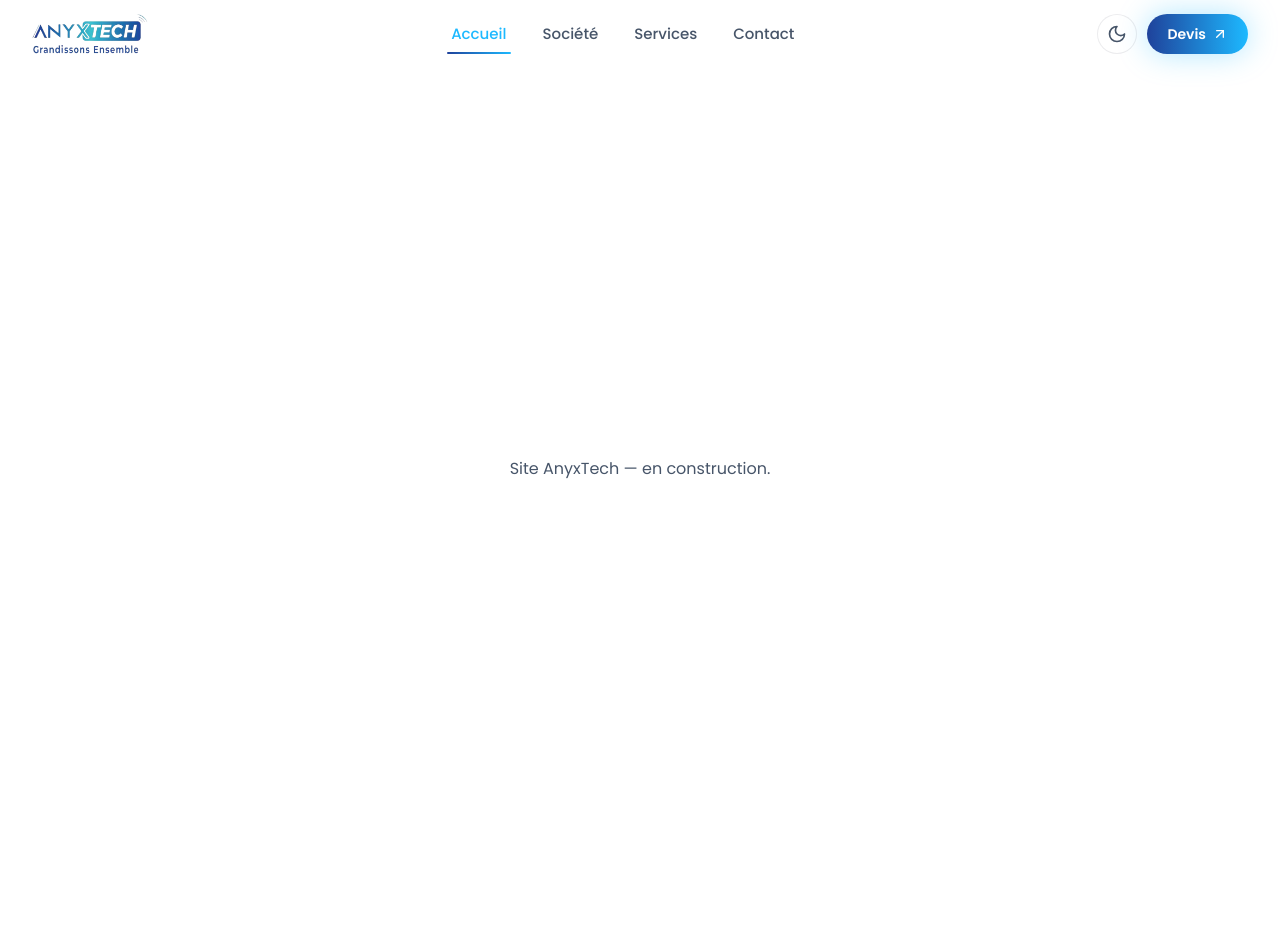
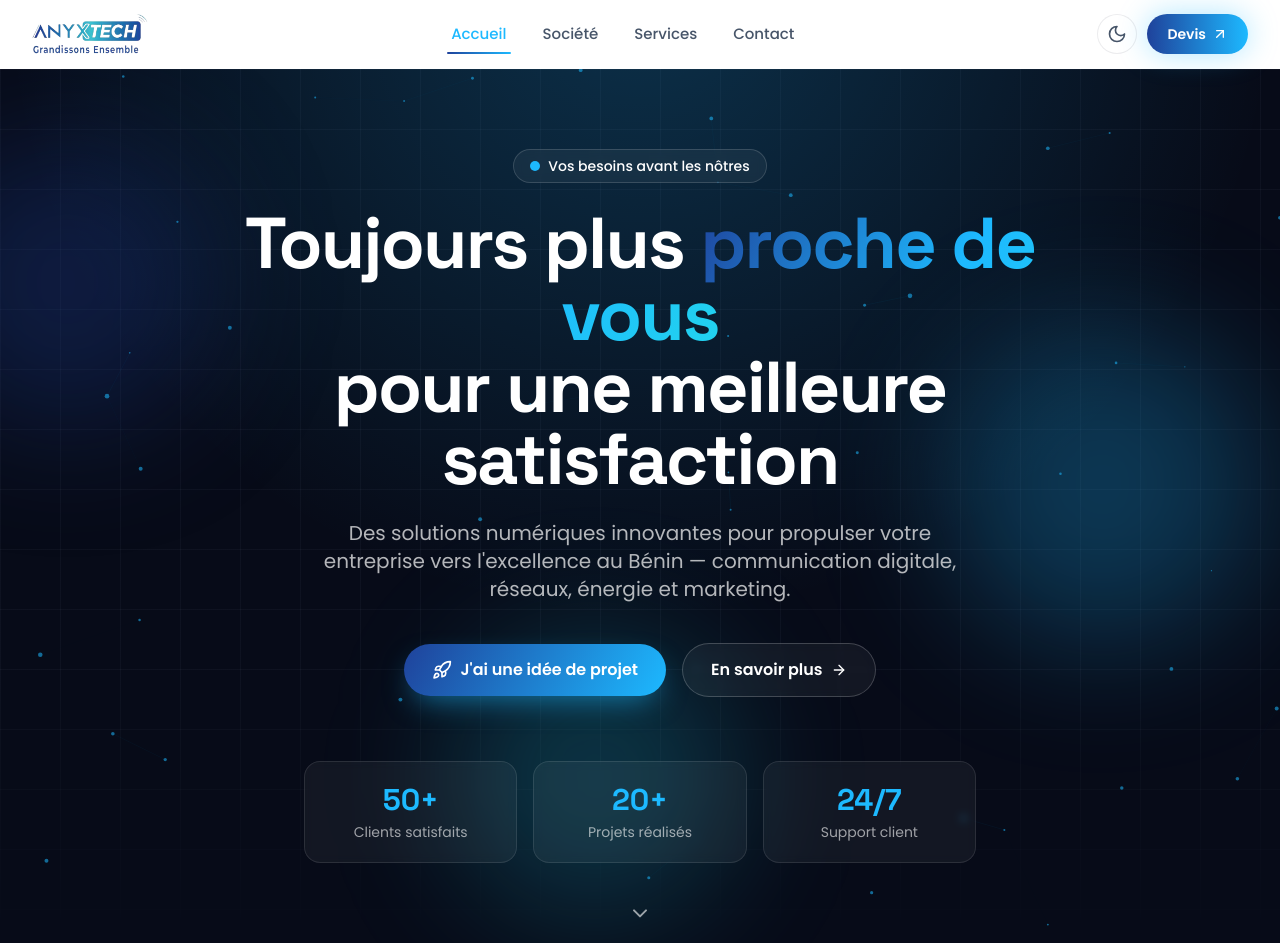
Before and after one commit to yamdev07/Anyxtech_site, a Next.js app: page / in a window 1280 px wide. Shown: the top 952 px of the page. Built offline with nearby package versions, Linux system fonts and the light colour scheme.

Commit message:
feat: section hero de l'accueil (fond anime, titre, CTA, indicateurs)

```diff
--- a/app/page.tsx
+++ b/app/page.tsx
@@ -1,7 +1,9 @@
+import Hero from "@/components/home/Hero";
+
 export default function Home() {
   return (
-    <main id="main" className="grid min-h-screen place-items-center">
-      <p className="text-soft">Site AnyxTech — en construction.</p>
+    <main id="main">
+      <Hero />
     </main>
   );
 }
--- /dev/null
+++ b/components/home/Hero.tsx
@@ -0,0 +1,123 @@
+"use client";
+
+import Link from "next/link";
+import { motion } from "framer-motion";
+import { Rocket, ArrowRight, ChevronDown } from "lucide-react";
+import Particles from "@/components/ui/Particles";
+import GlowOrbs from "@/components/ui/GlowOrbs";
+import { siteConfig } from "@/lib/site";
+
+const trust = [
+  { value: "50+", label: "Clients satisfaits" },
+  { value: "20+", label: "Projets réalisés" },
+  { value: "24/7", label: "Support client" },
+];
+
+const container = {
+  hidden: {},
+  visible: { transition: { staggerChildren: 0.12, delayChildren: 0.1 } },
+};
+const item = {
+  hidden: { opacity: 0, y: 24 },
+  visible: { opacity: 1, y: 0, transition: { duration: 0.7, ease: [0.22, 1, 0.36, 1] } },
+};
+
+export default function Hero() {
+  return (
+    <section className="relative flex min-h-[92vh] items-center overflow-hidden bg-ink text-white">
+      {/* Fonds décoratifs */}
+      <div className="absolute inset-0 grid-bg opacity-60 mask-fade-b" aria-hidden />
+      <div className="absolute inset-0 bg-[radial-gradient(circle_at_50%_-10%,rgba(29,185,255,0.22),transparent_55%)]" aria-hidden />
+      <GlowOrbs />
+      <Particles />
+
+      <div className="container-x relative z-10 py-20">
+        <motion.div
+          variants={container}
+          initial="hidden"
+          animate="visible"
+          className="mx-auto max-w-4xl text-center"
+        >
+          <motion.span
+            variants={item}
+            className="inline-flex items-center gap-2 rounded-full border border-white/15 bg-white/5 px-4 py-1.5 text-sm font-medium backdrop-blur-sm"
+          >
+            <span className="relative flex h-2.5 w-2.5">
+              <span className="absolute inline-flex h-full w-full animate-ping rounded-full bg-brand-light opacity-75" />
+              <span className="relative inline-flex h-2.5 w-2.5 rounded-full bg-brand-light" />
+            </span>
+            {siteConfig.tagline}
+          </motion.span>
+
+          <motion.h1
+            variants={item}
+            className="mt-6 font-display text-4xl font-bold leading-[1.05] tracking-tight sm:text-6xl md:text-7xl"
+          >
+            Toujours plus{" "}
+            <span className="text-gradient">proche de vous</span>
+            <br className="hidden sm:block" /> pour une meilleure satisfaction
+          </motion.h1>
+
+          <motion.p
+            variants={item}
+            className="mx-auto mt-6 max-w-2xl text-lg text-white/70 sm:text-xl"
+          >
+            Des solutions numériques innovantes pour propulser votre entreprise
+            vers l&apos;excellence au Bénin — communication digitale, réseaux,
+            énergie et marketing.
+          </motion.p>
+
+          <motion.div
+            variants={item}
+            className="mt-10 flex flex-col items-center justify-center gap-4 sm:flex-row"
+          >
+            <Link href="/devis" className="btn-primary w-full sm:w-auto">
+              <Rocket className="h-5 w-5" />
+              J&apos;ai une idée de projet
+            </Link>
+            <Link
+              href="/societe"
+              className="inline-flex w-full items-center justify-center gap-2 rounded-full border border-white/20 bg-white/5 px-7 py-3.5 font-semibold text-white backdrop-blur-sm transition-all hover:bg-white/10 sm:w-auto"
+            >
+              En savoir plus
+              <ArrowRight className="h-4 w-4" />
+            </Link>
+          </motion.div>
+
+          {/* Bandeau de confiance */}
+          <motion.div
+            variants={item}
+            className="mx-auto mt-16 grid max-w-2xl grid-cols-3 gap-4"
+          >
+            {trust.map((t) => (
+              <div
+                key={t.label}
+                className="rounded-2xl border border-white/10 bg-white/5 px-4 py-5 backdrop-blur-sm"
+              >
+                <div className="font-display text-2xl font-bold text-brand-light sm:text-3xl">
+                  {t.value}
+                </div>
+                <div className="mt-1 text-xs text-white/60 sm:text-sm">{t.label}</div>
+              </div>
+            ))}
+          </motion.div>
+        </motion.div>
+      </div>
+
+      {/* Indicateur de scroll */}
+      <a
+        href="#services"
+        aria-label="Voir les services"
+        className="absolute bottom-6 left-1/2 z-10 -translate-x-1/2 text-white/60 transition-colors hover:text-white"
+      >
+        <motion.span
+          animate={{ y: [0, 8, 0] }}
+          transition={{ duration: 1.6, repeat: Infinity }}
+          className="block"
+        >
+          <ChevronDown className="h-6 w-6" />
+        </motion.span>
+      </a>
+    </section>
+  );
+}
```
